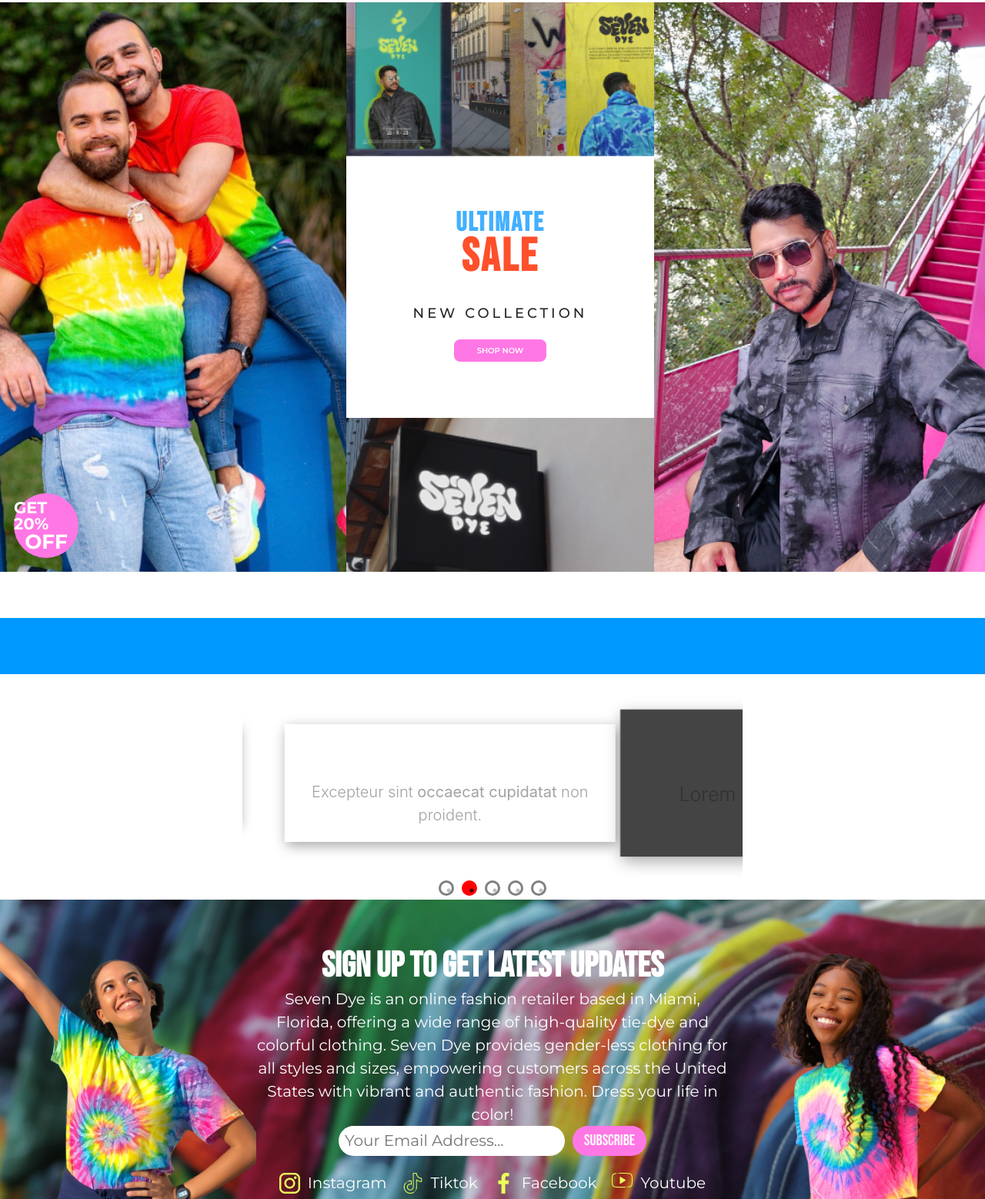
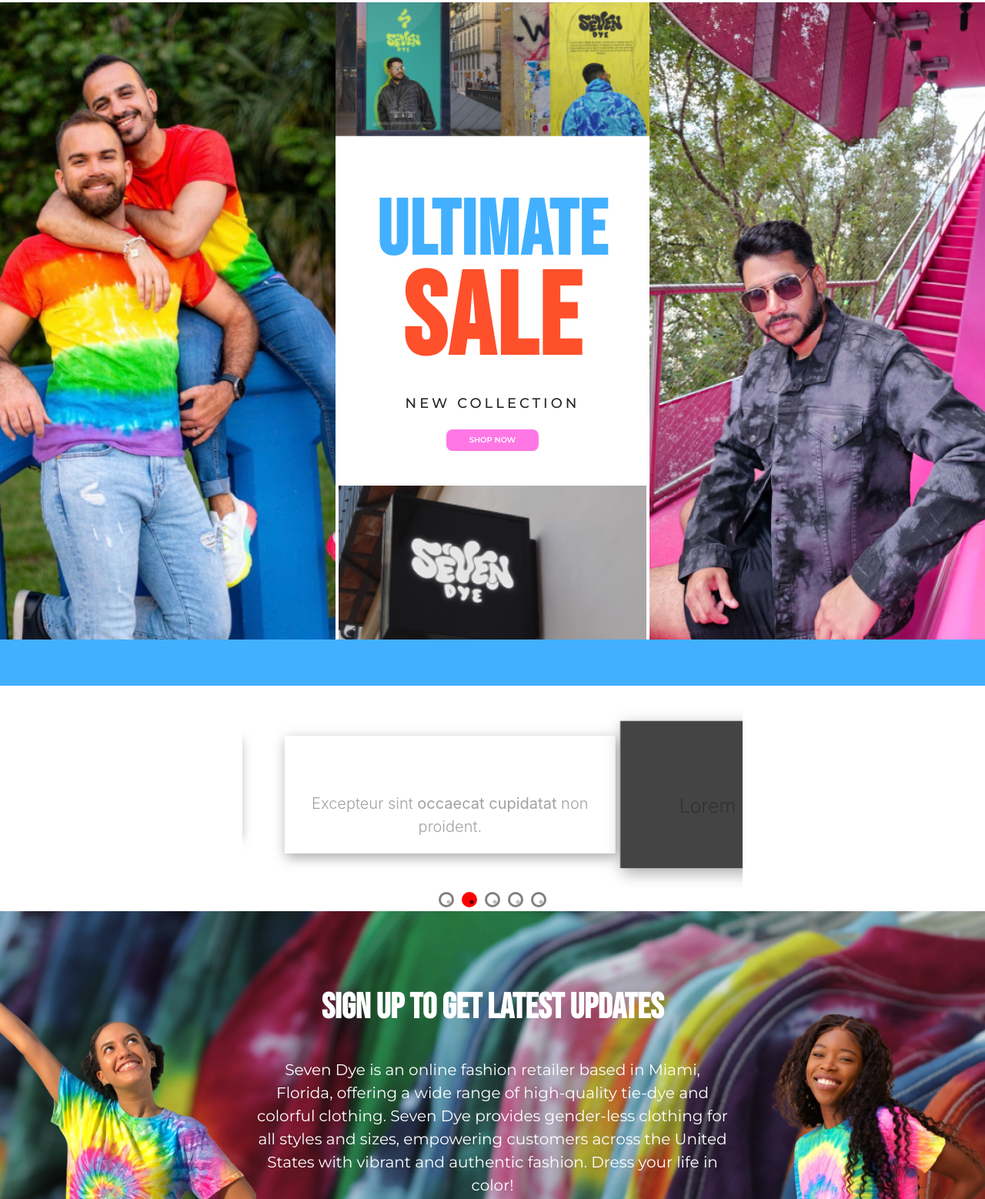
Before and after one commit to niespihu12/Seven-Dye, a website: page index.html in a window 1280 px wide. Shown: the part 112-1670 px from the top of the page at 77% size. Drawn offline with nearby package versions, Linux system fonts and the light colour scheme.

Commit message:
version con el encabezado terminado

```diff
--- a/index.html
+++ b/index.html
@@ -17,8 +17,10 @@
   <link rel="stylesheet"
     href="https://fonts.googleapis.com/css2?family=Material+Symbols+Outlined:opsz,wght,FILL,GRAD@24,400,0,0&icon_names=shopping_cart" />
   <link rel="stylesheet" href="build/css/app.css">
-  <link rel="stylesheet" type="text/css" href="https://cdnjs.cloudflare.com/ajax/libs/slick-carousel/1.8.1/slick.min.css" />
-<link rel="stylesheet" type="text/css" href="https://cdnjs.cloudflare.com/ajax/libs/slick-carousel/1.8.1/slick-theme.min.css" />
+  <link rel="stylesheet" type="text/css"
+    href="https://cdnjs.cloudflare.com/ajax/libs/slick-carousel/1.8.1/slick.min.css" />
+  <link rel="stylesheet" type="text/css"
+    href="https://cdnjs.cloudflare.com/ajax/libs/slick-carousel/1.8.1/slick-theme.min.css" />
 </head>
 
 <body>
@@ -45,13 +47,12 @@
 
     </div>
     <section class="ultimate-sale">
-      <div class="sale-grid">
-          <div class="sale-image left">
+      <div class="sale__image--left">
         <img src="./src/img/modelo-arcoiris.png" alt="Modelo con camiseta arcoiris">
-              <div class="discount-badge">
+        <!-- <div class="discount-badge">
           <span>GET 20%</span>
           <span>OFF</span>
-              </div>
+        </div> -->
       </div>
 
       <div class="sale-content">
@@ -73,9 +74,8 @@
         </div>
       </div>
 
-          <div class="sale-image right">
+      <div class="sale__image--right">
         <img src="./src/img/todo-negro.jpg" alt="Modelo con chaqueta urbana">
-          </div>
       </div>
 
     </section>
--- a/src/scss/principal/_ultimate-sale.scss
+++ b/src/scss/principal/_ultimate-sale.scss
@@ -1,117 +1,121 @@
 @use '../base/variables' as v;
 @use '../base/mixins' as m;
 
-*,
-*:before,
-*:after {
-    margin: 0;
-    padding: 0;
-    box-sizing: border-box;
-}
-
-body {
-    margin: 0;
-    padding: 0;
-    overflow-x: hidden;
-    width: 100%;
-}
-
 .ultimate-sale {
-    width: 100%;
-    height: 100vh;
-    margin: 0;
-    padding: 0;
-    overflow: hidden;
     display: flex;
-    flex-direction: column;
-    position: relative;
-
-    .sale-grid {
-        display: grid;
-        grid-template-columns: 450px 1fr 450px;
-        gap: 0;
-        height: calc(100vh - 6rem);
-        width: 100%;
-    }
-
-    .sale-image {
-        position: relative;
-        height: 850px;
-        width: 450px;
-        overflow: hidden;
-
-        img {
-            width: 100%;
-            height: 100%;
-            object-fit: cover;
-            object-position: center;
-        }
-
-        &.left {
-            .discount-badge {
-                position: absolute;
-                left: 2rem;
-                bottom: 2rem;
-                background-color: v.$violeta;
-                border-radius: 50%;
-                width: 8rem;
-                height: 8rem;
-                display: flex;
-                flex-direction: column;
-                align-items: center;
-                justify-content: center;
-                color: v.$blanco;
-                font-family: v.$fuente-secundaria;
-                font-weight: bold;
-                animation: pulse 2s infinite;
-
-                span {
-                    line-height: 1;
-                    &:first-child {
-                        font-size: 2rem;
-                    }
-                    &:last-child {
-                        font-size: 2.5rem;
-                    }
-                }
-            }
-        }
-    }
+    justify-content: space-between;
 
     .sale-content {
         display: flex;
         flex-direction: column;
         justify-content: space-between;
-        height: 100%;
-        width: 400px;
-        margin: 0 auto;
-        padding: 0;
-        background-color: v.$blanco;
 
-        .top-images {
-            width: 400px;
-            height: 200px;
-            margin: 0 auto;
-            margin-top: 0;
-            overflow: hidden;
-
-            img {
-                width: 100%;
-                height: 100%;
-                object-fit: cover;
-                object-position: center;
-            }
+        .sale-text {
+            place-items: center;
         }
 
+    }
+
+    .sale__image--right {
+        width: 500px;
+    }
+
+    .sale__image--left {
+        width: 500px;
+
+    }
+
+
+}
+
+// .ultimate-sale {
+//     width: 100%;
+//     height: 100vh;
+//     margin: 0;
+//     padding: 0;
+//     overflow: hidden;
+//     display: flex;
+//     flex-direction: column;
+//     position: relative;
+
+//     .sale-grid {
+//         display: grid;
+//         grid-template-columns: 450px 1fr 450px;
+//         gap: 0;
+//         height: calc(100vh - 6rem);
+//         width: 100%;
+//     }
+
+//     .sale-image {
+//         position: relative;
+//         height: 850px;
+//         width: 450px;
+//         overflow: hidden;
+
+//         img {
+//             width: 100%;
+//             height: 100%;
+//             object-fit: cover;
+//             object-position: center;
+//         }
+
+//         &.left {
+//             .discount-badge {
+//                 position: absolute;
+//                 left: 2rem;
+//                 bottom: 2rem;
+//                 background-color: v.$violeta;
+//                 border-radius: 50%;
+//                 width: 8rem;
+//                 height: 8rem;
+//                 display: flex;
+//                 flex-direction: column;
+//                 align-items: center;
+//                 justify-content: center;
+//                 color: v.$blanco;
+//                 font-family: v.$fuente-secundaria;
+//                 font-weight: bold;
+//                 animation: pulse 2s infinite;
+
+//                 span {
+//                     line-height: 1;
+//                     &:first-child {
+//                         font-size: 2rem;
+//                     }
+//                     &:last-child {
+//                         font-size: 2.5rem;
+//                     }
+//                 }
+//             }
+//         }
+//     }
+
+//     .sale-content {
+//         display: flex;
+//         flex-direction: column;
+//         justify-content: space-between;
+//         height: 100%;
+//         width: 400px;
+//         margin: 0 auto;
+//         padding: 0;
+//         background-color: v.$blanco;
+
+//         .top-images {
+//             width: 400px;
+//             height: 200px;
+//             margin: 0 auto;
+//             margin-top: 0;
+//             overflow: hidden;
+
+//             img {
+//                 width: 100%;
+//                 height: 100%;
+//                 object-fit: cover;
+//                 object-position: center;
+//             }
+//         }
+
 .sale-text {
-            text-align: center;
-            padding: 2rem 0;
-            width: 100%;
-            flex: 1;
-            display: flex;
-            flex-direction: column;
-            justify-content: center;
-            margin: 2rem 0;
 
     .sale-title {
         display: flex;
@@ -120,8 +124,7 @@
         margin-bottom: 2rem;
 
         .ultimate {
-                    font-family: v.$fuente-principal;
-                    font-size: 5rem;
+            font-size: 10rem;
             color: v.$azul;
             font-weight: 700;
             letter-spacing: 2px;
@@ -130,8 +133,7 @@
         }
 
         .sale {
-                    font-family: v.$fuente-principal;
-                    font-size: 8rem;
+            font-size: 15rem;
             color: v.$rojo;
             font-weight: 900;
             letter-spacing: 3px;
@@ -190,7 +192,6 @@
         transform: scale(1.1);
     }
 }
-    }
 
 .carrusel-container {
     background-color: v.$azul;
@@ -211,7 +212,6 @@
             text-transform: uppercase;
             font-weight: 700;
             white-space: nowrap;
-            }
         }
     }
 }
@@ -250,95 +250,3 @@
         transform: scale(1);
     }
 }
-
-// Responsive adjustments
-@include m.telefono {
-    .ultimate-sale {
-        .sale-grid {
-            grid-template-columns: 1fr;
-        }
-
-        .sale-image {
-            height: auto;
-            width: 100%;
-        }
-
-        .sale-content {
-            width: 100%;
-            padding: 0;
-
-            .top-images,
-            .bottom-image {
-                width: 100%;
-                height: 150px;
-            }
-
-            .sale-text {
-                padding: 2rem 0;
-
-                .sale-title {
-                    .ultimate {
-                        font-size: 3.5rem;
-                    }
-                    .sale {
-                        font-size: 6rem;
-                    }
-                }
-            }
-        }
-
-        .carrusel-container {
-            height: 5rem;
-
-            .texto-wrapper {
-                .texto {
-                    font-size: 2rem;
-                }
-            }
-        }
-    }
-}
-
-@include m.tablet {
-    .ultimate-sale {
-        .sale-grid {
-            grid-template-columns: 1fr 1fr;
-        }
-
-        .sale-content {
-            width: 100%;
-
-            .top-images,
-            .bottom-image {
-                width: 100%;
-                height: 180px;
-            }
-        }
-    }
-}
-
-@include m.desktop {
-    .ultimate-sale {
-        .sale-grid {
-            grid-template-columns: 450px 1fr 450px;
-        }
-
-        .sale-content {
-            width: 400px;
-
-            .top-images,
-            .bottom-image {
-                width: 400px;
-                height: 200px;
-            }
-        }
-    }
-}
-
-@include m.desktopXL {
-    .ultimate-sale {
-        .sale-content {
-            width: 400px;
-        }
-    }
-}
```
Also changed, not shown: build/css/app.css, 1 other file. Lines whose indentation alone changed are shown as unchanged.
